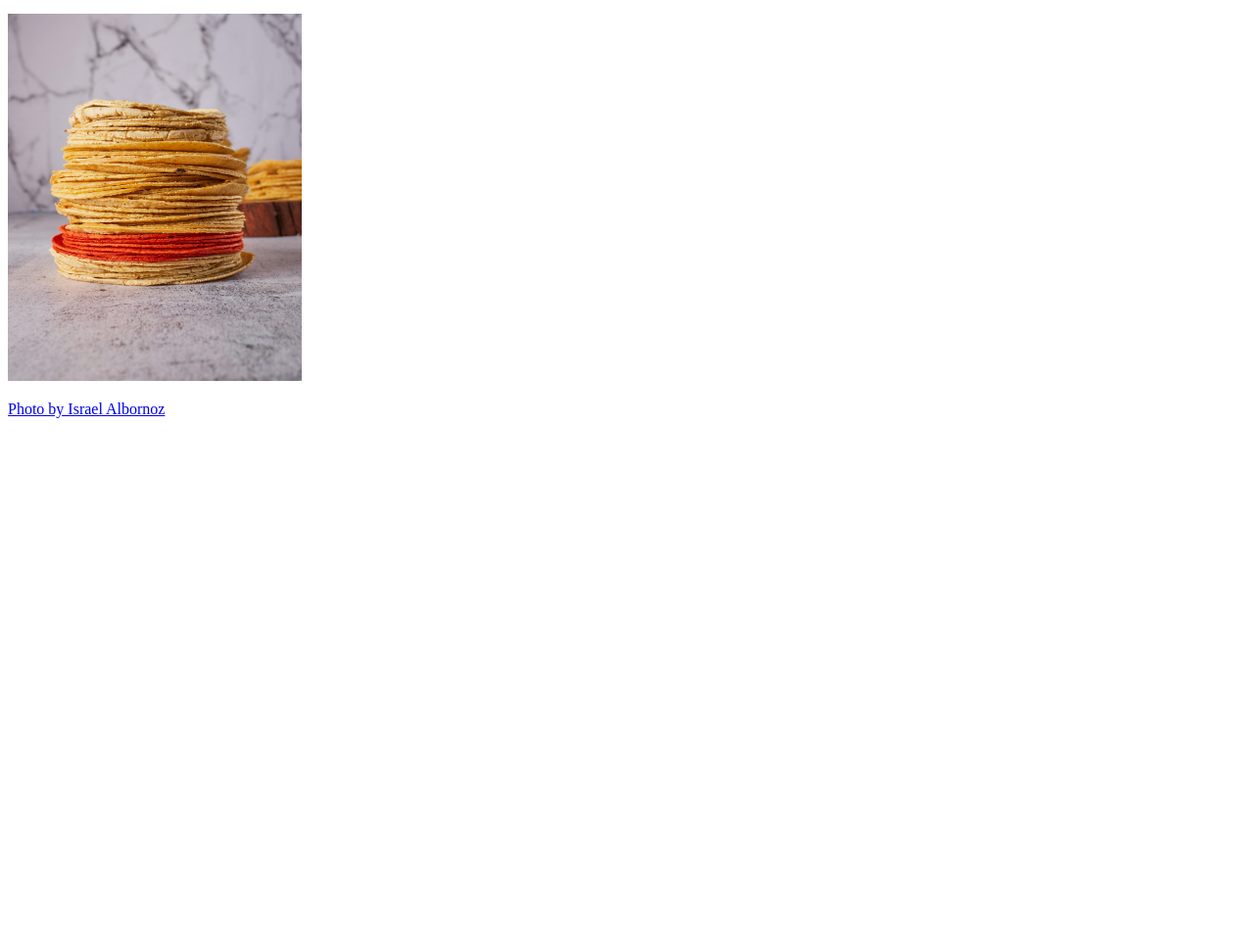
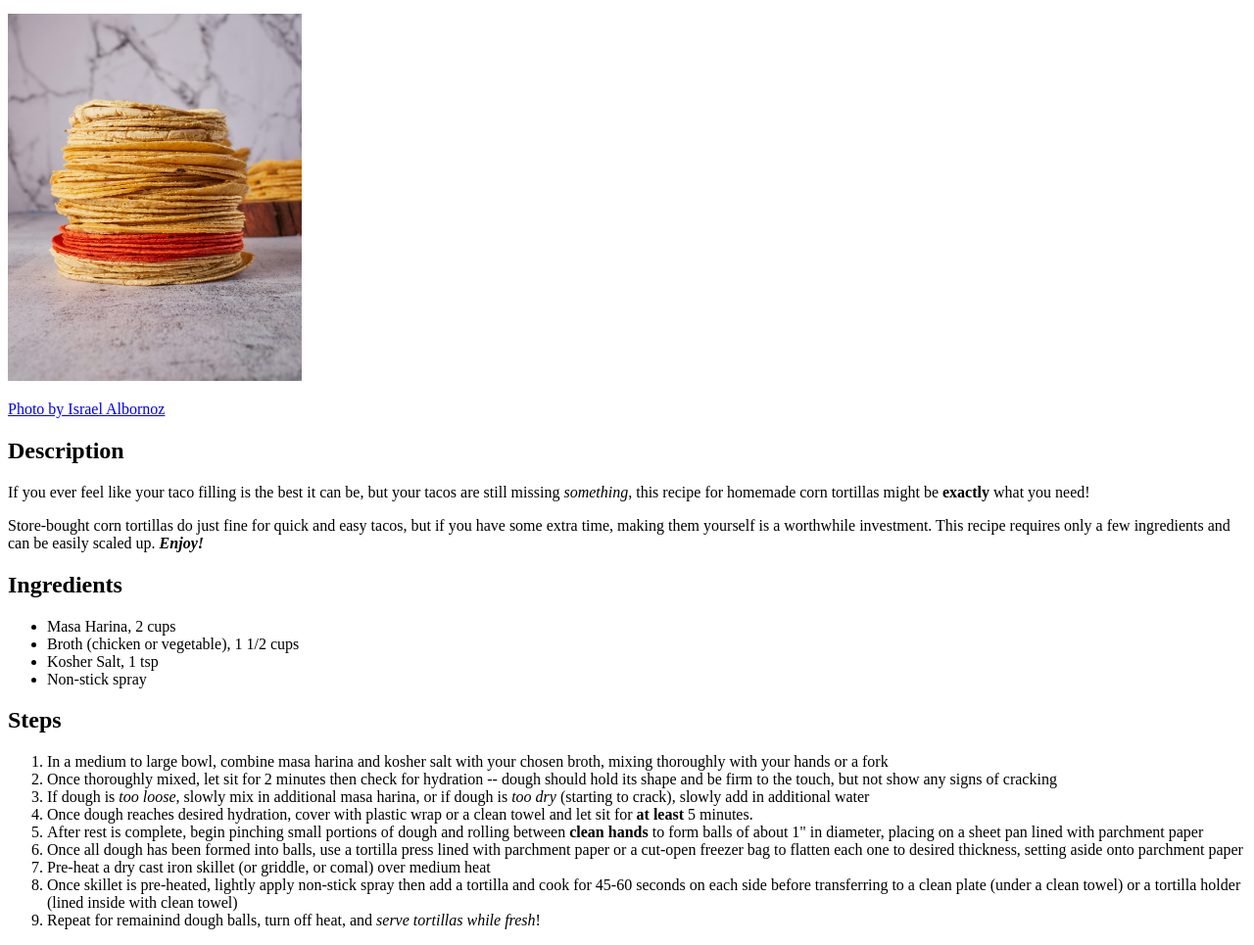
Before and after one commit to lmmercado009/odin-recipes, a plain HTML site: page recipes/corn-tortillas.html in a window 1280 px wide. Shown: the part 100-1065 px from the top of the page at 98% size. Before the commit the page ends 800 px from the top, so only its background shows below. Drawn offline with Linux system fonts and the light colour scheme.

Commit message:
Complete corn tortillas recipe content
Add the following sections, including header and detailed content:
-Description
-Ingredients
-Steps

Include preliminary <em> and <strong> formatting

```diff
--- a/recipes/corn-tortillas.html
+++ b/recipes/corn-tortillas.html
@@ -19,5 +19,70 @@
             12031516/">Photo by Israel Albornoz</a>
         </p>
 
+        <h2>Description</h2>
+
+        <p>
+            If you ever feel like your taco filling is the best it can be, but your tacos
+            are still missing <em>something</em>, this recipe for homemade corn tortillas might
+            be <strong>exactly</strong> what you need!
+        </p>
+
+        <p>
+            Store-bought corn tortillas do just fine for quick and easy tacos, but if you
+            have some extra time, making them yourself is a worthwhile investment. This
+            recipe requires only a few ingredients and can be easily scaled up. <em><strong>Enjoy!</strong></em>
+        </p>
+
+        <h2>Ingredients</h2>
+
+        <ul>
+            <li>Masa Harina, 2 cups</li>
+            <li>Broth (chicken or vegetable), 1 1/2 cups</li>
+            <li>Kosher Salt, 1 tsp</li>
+            <li>Non-stick spray</li>
+        </ul>
+
+        <h2>Steps</h2>
+
+        <ol>
+            <li>
+                In a medium to large bowl, combine masa harina and kosher salt with your
+                chosen broth, mixing thoroughly with your hands or a fork
+            </li>
+            <li>
+                Once thoroughly mixed, let sit for 2 minutes then check for hydration --
+                dough should hold its shape and be firm to the touch, but not show any
+                signs of cracking
+            </li>
+            <li>
+                If dough is <em>too loose</em>, slowly mix in additional masa harina, or if
+                dough is <em>too dry</em> (starting to crack), slowly add in additional water
+            </li>
+            <li>
+                Once dough reaches desired hydration, cover with plastic wrap or a clean towel
+                and let sit for <strong>at least</strong> 5 minutes.
+            </li>
+            <li>After rest is complete, begin pinching small portions of dough and rolling
+                between <strong>clean hands</strong> to form balls of about 1" in diameter, placing
+                on a sheet pan lined with parchment paper
+            </li>
+            <li>
+                Once all dough has been formed into balls, use a tortilla press lined with parchment
+                paper or a cut-open freezer bag to flatten each one to desired thickness, setting
+                aside onto parchment paper
+            </li>
+            <li>
+                Pre-heat a dry cast iron skillet (or griddle, or comal) over medium heat
+            </li>
+            <li>
+                Once skillet is pre-heated, lightly apply non-stick spray then add a tortilla and cook
+                for 45-60 seconds on each side before transferring to a clean plate (under a clean towel)
+                or a tortilla holder (lined inside with clean towel)
+            </li>
+            <li>
+                Repeat for remainind dough balls, turn off heat, and <em>serve tortillas while fresh</em>!
+            </li>
+        </ol>
+
     </body>
 </html>
```
